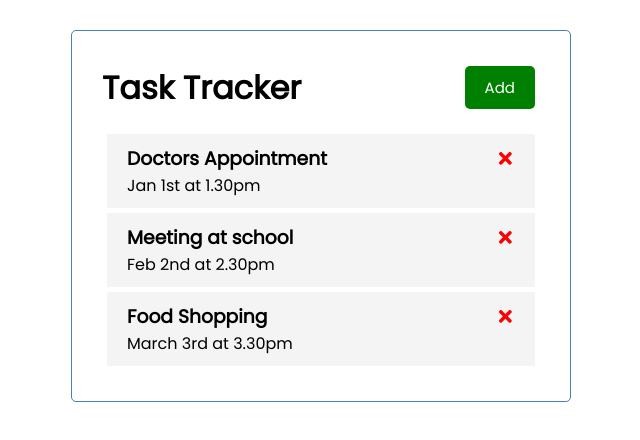
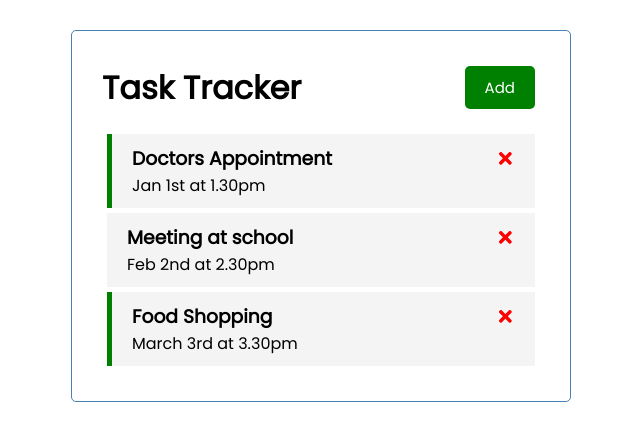
Before and after one commit to cdhairya/task-tracker-react, a React (Create React App) app: page / in a window 1280 px wide. Shown: the top 440 px of the page, without its empty margins (319-959 px from the left). Built offline with nearby package versions, Linux system fonts and the light colour scheme.

Commit message:
Toggle task reminder

```diff
--- a/src/App.js
+++ b/src/App.js
@@ -1,9 +1,8 @@
 import { useState } from "react";
-import Header from './components/Header';
-import Tasks from './components/Tasks';
+import Header from "./components/Header";
+import Tasks from "./components/Tasks";
 
 function App() {
-
   const [tasks, setTasks] = useState([
     {
       id: 1,
@@ -28,13 +27,25 @@
   // Delete task
   const deleteTask = (id) => {
     setTasks(tasks.filter((task) => task.id !== id));
-  }
+  };
+
+  // Toggle reminder
+  const toggleReminder = (id) => {
+    setTasks(
+      tasks.map((task) =>
+        task.id === id ? { ...task, reminder: !task.reminder } : task
+      )
+    );
+  };
 
   return (
     <div className="container">
-      <Header/>
-      {tasks.length > 0 ? <Tasks tasks={tasks} onDelete={deleteTask}/> : 'No Tasks To Show'}
-
+      <Header />
+      {tasks.length > 0 ? (
+        <Tasks tasks={tasks} onDelete={deleteTask} onToggle={toggleReminder} />
+      ) : (
+        "No Tasks To Show"
+      )}
     </div>
   );
 }
--- a/src/components/Task.js
+++ b/src/components/Task.js
@@ -1,8 +1,11 @@
 import { FaTimes } from "react-icons/fa";
 
-const Task = ({ task, onDelete }) => {
+const Task = ({ task, onDelete, onToggle }) => {
   return (
-    <div className="task">
+    <div
+      className={`task ${task.reminder ? "reminder" : ""}`}
+      onDoubleClick={() => onToggle(task.id)}
+    >
       <h3>
         {task.text}{" "}
         <FaTimes
--- a/src/components/Tasks.js
+++ b/src/components/Tasks.js
@@ -1,10 +1,15 @@
 import Task from "./Task";
 
-const Tasks = ({ tasks, onDelete }) => {
+const Tasks = ({ tasks, onDelete, onToggle }) => {
   return (
     <>
       {tasks.map((task) => (
-        <Task key={task.id} task={task} onDelete={onDelete} />
+        <Task
+          key={task.id}
+          task={task}
+          onDelete={onDelete}
+          onToggle={onToggle}
+        />
       ))}
     </>
   );
```
